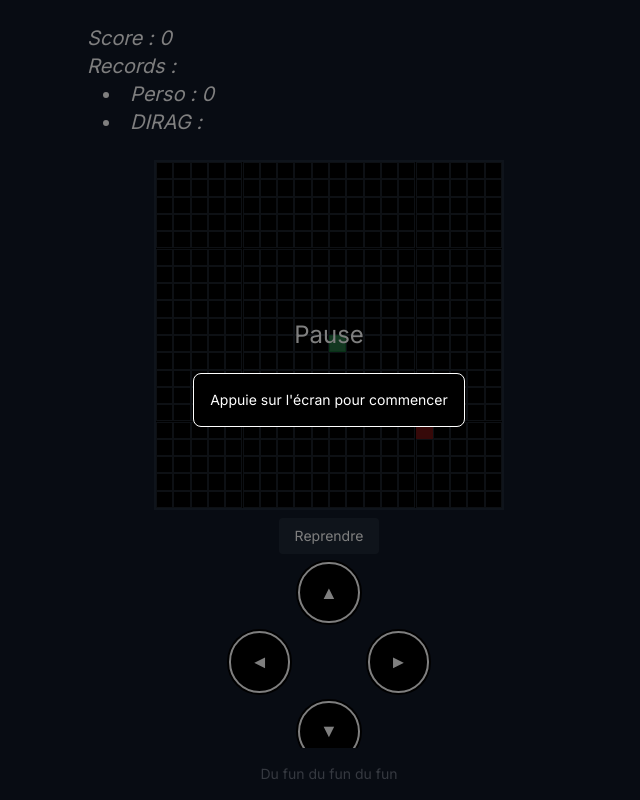
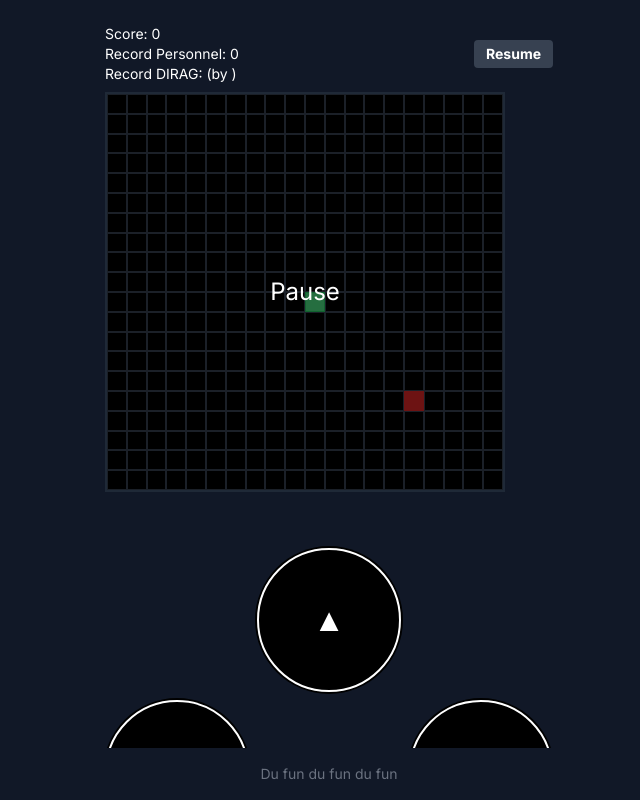
Before and after one commit to clement2323/snake_test, a Next.js app in the folder next-snake/: page /game in a window 1280 px wide. Shown: the whole page, without its empty margins (311-951 px from the left). Built offline with nearby package versions, Linux system fonts and the light colour scheme; no server answers.

Commit message:
test front controls

```diff
--- a/next-snake/src/components/Controls.js
+++ b/next-snake/src/components/Controls.js
@@ -6,42 +6,50 @@ export default function Controls({ onDirectionChange }) {
     onDirectionChange(direction);
   };
 
-  const buttonClass = "aspect-square bg-black text-white rounded-full border-2 border-white shadow-[0_0_0_2px_#000] hover:bg-gray-800 focus:outline-none flex items-center justify-center text-lg";
+  const buttonClass = "w-full h-full bg-black text-white rounded-full border-2 border-white shadow-[0_0_0_2px_#000] hover:bg-gray-800 focus:outline-none flex items-center justify-center";
 
   return (
-    <div className="grid grid-cols-3 gap-2 w-full">
+    <div className="w-full aspect-square grid grid-cols-3 grid-rows-3 gap-2">
+      <div className="col-start-2 row-start-1">
         <button
           onClick={handleInteraction({ x: 0, y: -1 })}
           onTouchEnd={handleInteraction({ x: 0, y: -1 })}
-        className={`col-start-2 ${buttonClass}`}
+          className={buttonClass}
           aria-label="Up"
         >
-        ▲
+          <span className="text-[min(4vw,4vh)]">▲</span>
         </button>
+      </div>
+      <div className="col-start-1 row-start-2">
         <button
           onClick={handleInteraction({ x: -1, y: 0 })}
           onTouchEnd={handleInteraction({ x: -1, y: 0 })}
-        className={`col-start-1 row-start-2 ${buttonClass}`}
+          className={buttonClass}
           aria-label="Left"
         >
-        ◄
+          <span className="text-[min(4vw,4vh)]">◄</span>
         </button>
+      </div>
+      <div className="col-start-3 row-start-2">
         <button
           onClick={handleInteraction({ x: 1, y: 0 })}
           onTouchEnd={handleInteraction({ x: 1, y: 0 })}
-        className={`col-start-3 row-start-2 ${buttonClass}`}
+          className={buttonClass}
           aria-label="Right"
         >
-        ►
+          <span className="text-[min(4vw,4vh)]">►</span>
         </button>
+      </div>
+      <div className="col-start-2 row-start-3">
         <button
           onClick={handleInteraction({ x: 0, y: 1 })}
           onTouchEnd={handleInteraction({ x: 0, y: 1 })}
-        className={`col-start-2 row-start-3 ${buttonClass}`}
+          className={buttonClass}
           aria-label="Down"
         >
-        ▼
+          <span className="text-[min(4vw,4vh)]">▼</span>
         </button>
+      </div>
     </div>
   )
 }
--- a/next-snake/src/components/Game.js
+++ b/next-snake/src/components/Game.js
@@ -150,25 +150,33 @@ export default function Game() {
     }
   }, [isPaused, pauseGame]);
 
-  const handlePause = (e) => {
+  const handlePause = useCallback((e) => {
     if (e.type === 'touchend') {
       e.preventDefault();
     }
     pauseGame();
-  };
+  }, [pauseGame]);
 
   return (
-    <div className="w-full h-full flex flex-col items-center justify-between p-2">
-      <div className="w-full flex-shrink-0">
+    <div className="w-full h-full flex flex-col">
+      <div className="flex-grow flex flex-col items-center justify-between p-2">
+        <div className="w-full max-w-md mb-2 flex justify-between items-center">
           <ScoreDisplay
             score={score}
             personalHighScore={personalHighScore}
-          globalHighScore={globalHighScore.score}
-          globalHighScoreUsername={globalHighScore.nom_utilisateur}
-          className="w-full text-sm"
+            globalHighScore={globalHighScore}
           />
+          <div className="ml-auto">
+            <button
+              onClick={handlePause}
+              onTouchEnd={handlePause}
+              className="bg-gray-700 hover:bg-gray-600 text-white font-bold py-1 px-3 rounded text-sm"
+            >
+              {isPaused ? "Resume" : "Pause"}
+            </button>
           </div>
-      <div className="flex-grow flex items-center justify-center w-full max-w-[350px] aspect-square my-2">
+        </div>
+        <div className="w-full max-w-md aspect-square mb-2">
           <GameBoard
             snake={snake}
             food={food}
@@ -176,43 +184,10 @@ export default function Game() {
             isPaused={isPaused}
           />
         </div>
-      <div className="w-full flex-shrink-0 flex flex-col items-center space-y-2">
-        <button
-          onClick={handlePause}
-          onTouchEnd={handlePause}
-          className="bg-gray-800 text-white px-4 py-2 rounded text-sm"
-        >
-          {isPaused ? "Reprendre" : "Pause"}
-        </button>
-        <div className="w-full max-w-[200px]">
+        <div className="w-full max-w-md">
           <Controls onDirectionChange={handleControlInteraction} />
         </div>
       </div>
-      {!gameStarted && !gameOver && (
-        <div className="absolute inset-0 bg-black bg-opacity-50 flex items-center justify-center">
-          <div className="bg-black p-4 rounded-lg text-white text-center border border-white">
-            <p className="text-sm">
-              {user ? `Salut ${user.nom_utilisateur}, appuie sur l'écran pour commencer` : "Appuie sur l'écran pour commencer"}
-            </p>
-          </div>
-        </div>
-      )}
-      {gameOver && (
-        <div className="absolute inset-0 bg-black bg-opacity-50 flex items-center justify-center">
-          <div className="bg-black p-4 rounded-lg text-white text-center border border-white">
-            <h2 className="text-lg font-bold mb-2">Game Over</h2>
-            <button
-              onClick={() => {
-                startGame()
-                setGameStarted(true)
-              }}
-              className="px-3 py-1 bg-red-600 text-white rounded hover:bg-red-700 transition-colors text-sm"
-            >
-              Rejouer
-            </button>
-          </div>
-        </div>
-      )}
     </div>
   )
 }
--- a/next-snake/src/components/ScoreDisplay.js
+++ b/next-snake/src/components/ScoreDisplay.js
@@ -1,14 +1,9 @@
-export default function ScoreDisplay({ score, personalHighScore, globalHighScore, globalHighScoreUsername }) {
+export default function ScoreDisplay({ score, personalHighScore, globalHighScore }) {
   return (
-    <div className="text-white text-xl mb-4 text-left italic">
-      <p>Score : {score}</p>
-      <p>Records :</p>
-      <ul className="list-disc list-inside pl-4">
-        <li>Perso : {personalHighScore}</li>
-        <li>DIRAG : {globalHighScore} {globalHighScoreUsername && (
-          <>par <span className="text-red-500">{globalHighScoreUsername}</span></>
-        )}</li>
-      </ul>
+    <div className="text-left text-sm">
+      <p>Score: {score}</p>
+      <p>Record Personnel: {personalHighScore}</p>
+      <p>Record DIRAG: {globalHighScore.score} (by <span className="text-red-500 font-bold animate-pulse">{globalHighScore.nom_utilisateur}</span>)</p>
     </div>
   )
 }
```
Also changed, not shown: next-snake/src/app/game/page.js (line endings or trailing spaces). Lines whose indentation alone changed are shown as unchanged.
